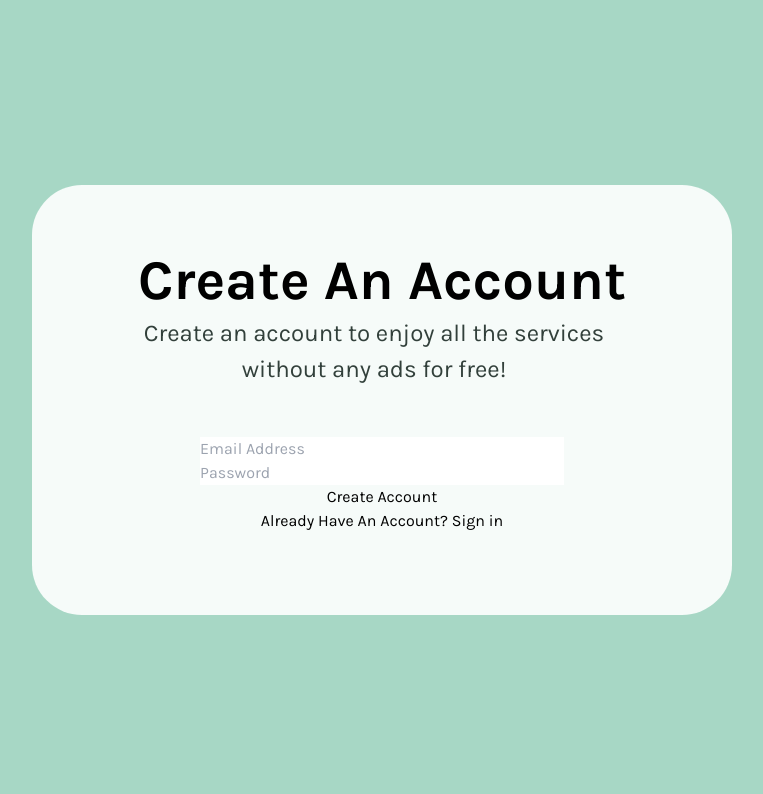
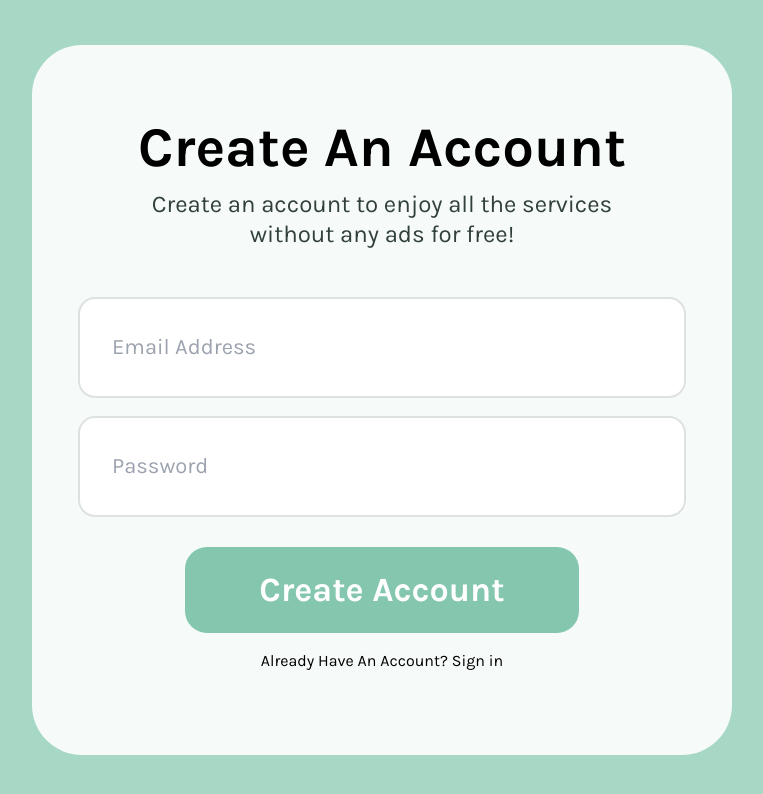
Before and after one commit to JSKangx/my-little-tiny-project, a website: page src/projects/02-signupform.html in a window 1280 px wide. Shown: the whole page, without its empty margins (258-1021 px from the left). Drawn offline with Linux system fonts and the light colour scheme.

Commit message:
input 요소 디자인, 유효한 이메일 요구 모달창 만들기. 제출 버튼 디자인

```diff
--- a/src/projects/02-signupform.html
+++ b/src/projects/02-signupform.html
@@ -4,30 +4,69 @@
     <meta charset="UTF-8" />
     <meta name="viewport" content="width=device-width, initial-scale=1.0" />
     <link rel="stylesheet" href="../styles/output.css" />
-    <link rel="preconnect" href="https://fonts.googleapis.com">
-    <link rel="preconnect" href="https://fonts.gstatic.com" crossorigin>
-    <link href="https://fonts.googleapis.com/css2?family=Karla:ital,wght@0,200..800;1,200..800&display=swap" rel="stylesheet">
+    <link rel="preconnect" href="https://fonts.googleapis.com" />
+    <link rel="preconnect" href="https://fonts.gstatic.com" crossorigin />
+    <link
+      href="https://fonts.googleapis.com/css2?family=Karla:ital,wght@0,200..800;1,200..800&display=swap"
+      rel="stylesheet"
+    />
     <title>Document</title>
   </head>
   <body class="h-screen bg-02-Background grid font-karla">
-    <div
-      class="wrapper w-[700px] justify-self-center self-center"
-    >
-      <article class="bg-02-Form-Bg pt-[68px] pb-[82px] px-12 rounded-[50px] flex flex-col items-center text-center">
-        <header class="mb-[50px]">
-          <h1 class="text-[56px] font-bold leading-none mb-[6px]" tabindex="0">Create An Account</h1>
-          <p class="text-02-Paragraph text-[24px] w-[472px]" tabindex="0">Create an account to enjoy all the services without any ads for free!</p>
+    <div class="wrapper w-[700px] justify-self-center self-center">
+      <article
+        class="bg-02-Form-Bg pt-[68px] pb-[82px] px-12 rounded-[50px] flex flex-col items-center text-center"
+      >
+        <header class="mb-[50px] flex flex-col items-center space-y-[6px]">
+          <h1 class="text-[56px] font-bold leading-tight" tabindex="0">
+            Create An Account
+          </h1>
+          <p
+            class="text-02-Paragraph text-[24px] w-[472px] leading-tight"
+            tabindex="0"
+          >
+            Create an account to enjoy all the services without any ads for
+            free!
+          </p>
         </header>
-        <form action="">
-          <div>
-            <input class="w-full" id="input_email" type="email" placeholder="Email Address" />
-            <label class="sr-only" for="input_email">Enter your email</label>
-            <input class="w-full" id="input_password" type="password" placeholder="Password" />
-            <label class="sr-only" for="input_password">Enter your password</label>
+        <form class="w-full" action="">
+          <div class="space-y-[22px] mb-8">
+            <div class="relative">
+              <input
+                class="w-full ring-2 ring-grayscale-100 rounded-[15px] p-[32px] text-[22px] focus:outline-none focus:ring-2 focus:ring-02-Button focus:shadow-md peer"
+                id="input_email"
+                type="email"
+                placeholder="Email Address"
+              />
+              <p
+                class="absolute -top-5 right-0 bg-02-Box p-2 rounded-lg opacity-0 peer-invalid:opacity-100 transition ease-in delay-500 duration-300"
+              >
+                Please provide a valid email address.
+              </p>
+              <label class="sr-only" for="input_email">Enter your email</label>
+            </div>
+            <div>
+              <input
+                class="w-full ring-2 ring-grayscale-100 rounded-[15px] p-[32px] text-[22px] focus:outline-none focus:ring-2 focus:ring-02-Button focus:shadow-md peer"
+                id="input_password"
+                type="password"
+                placeholder="Password"
+                required
+              />
+              <label class="sr-only" for="input_password"
+                >Enter your password</label
+              >
+            </div>
           </div>
-          <div class="controls">
-            <button>Create Account</button>
-            <p tabindex="0">Already Have An Account? <span tabindex="0">Sign in</span></p>
+          <div class="controls space-y-4">
+            <button
+              class="py-[22px] px-[74px] bg-02-Button rounded-[22px] text-[34px] font-bold leading-tight text-white"
+            >
+              Create Account
+            </button>
+            <p tabindex="0">
+              Already Have An Account? <span tabindex="0">Sign in</span>
+            </p>
           </div>
         </form>
       </article>
--- a/tailwind.config.js
+++ b/tailwind.config.js
@@ -7,7 +7,7 @@ module.exports = {
         pre: ['"Pretendard Variable", Pretendard, sans-serif'],
         suit: ["SUIT Variable", "sans-serif"],
         inter: ["Inter", "sans-serif"],
-        karla: ["Karla", "sans-serif"]
+        karla: ["Karla", "sans-serif"],
       },
       boxShadow: {
         "shadow-my": "inset 0 0 10px red",
@@ -23,6 +23,9 @@ module.exports = {
           100: "#585858",
           200: "#000000",
         },
+        grayscale: {
+          100: "rgba(0, 0, 0, 0.1)",
+        },
         "02-Background": "#a7d7c5",
         "02-Form-Bg": "#f6fbf9",
         "02-Heading": "#212b27",
@@ -30,6 +33,7 @@ module.exports = {
         "02-Placeholder": "#000000",
         CTA: "#ffffff",
         "02-Box": "#c1e3d6",
+        "02-Button": "#84C7AE",
       },
       borderRadius: {
         none: 0,
```
Also changed, not shown: src/styles/output.css.
